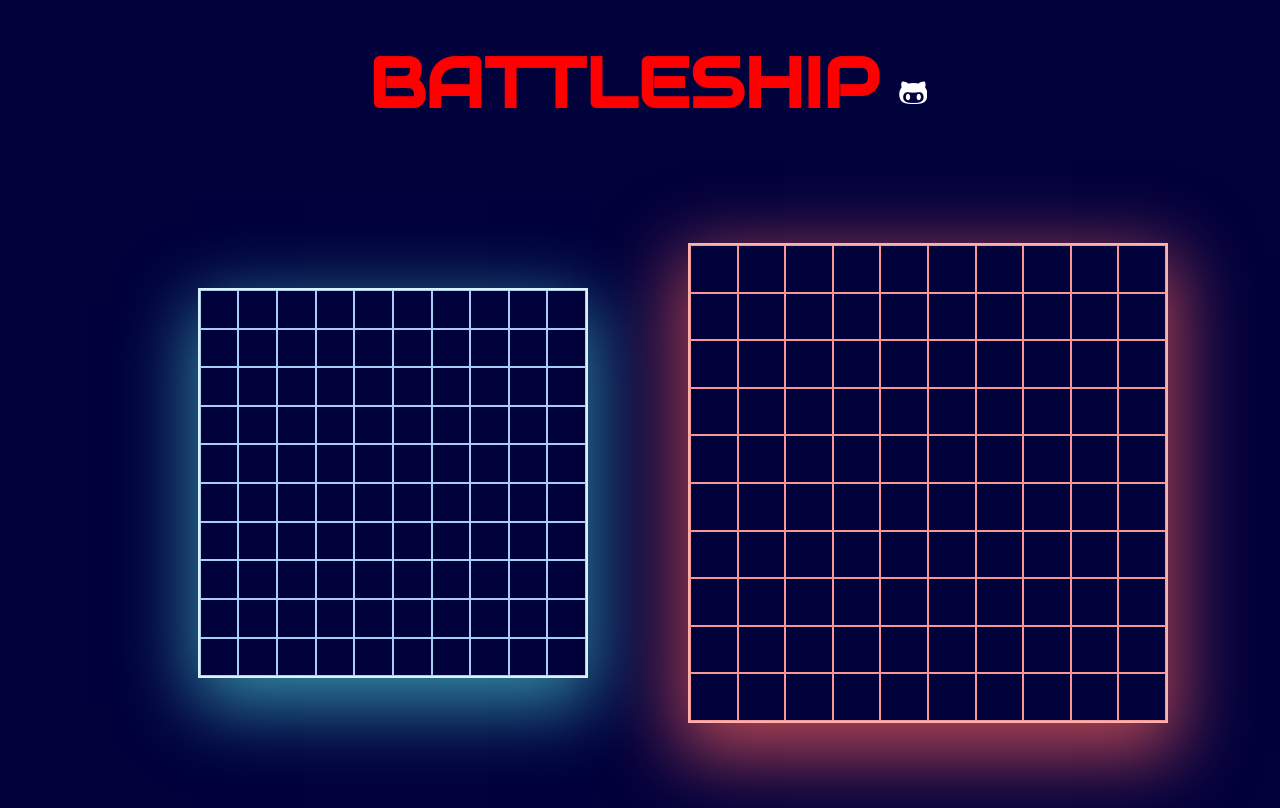
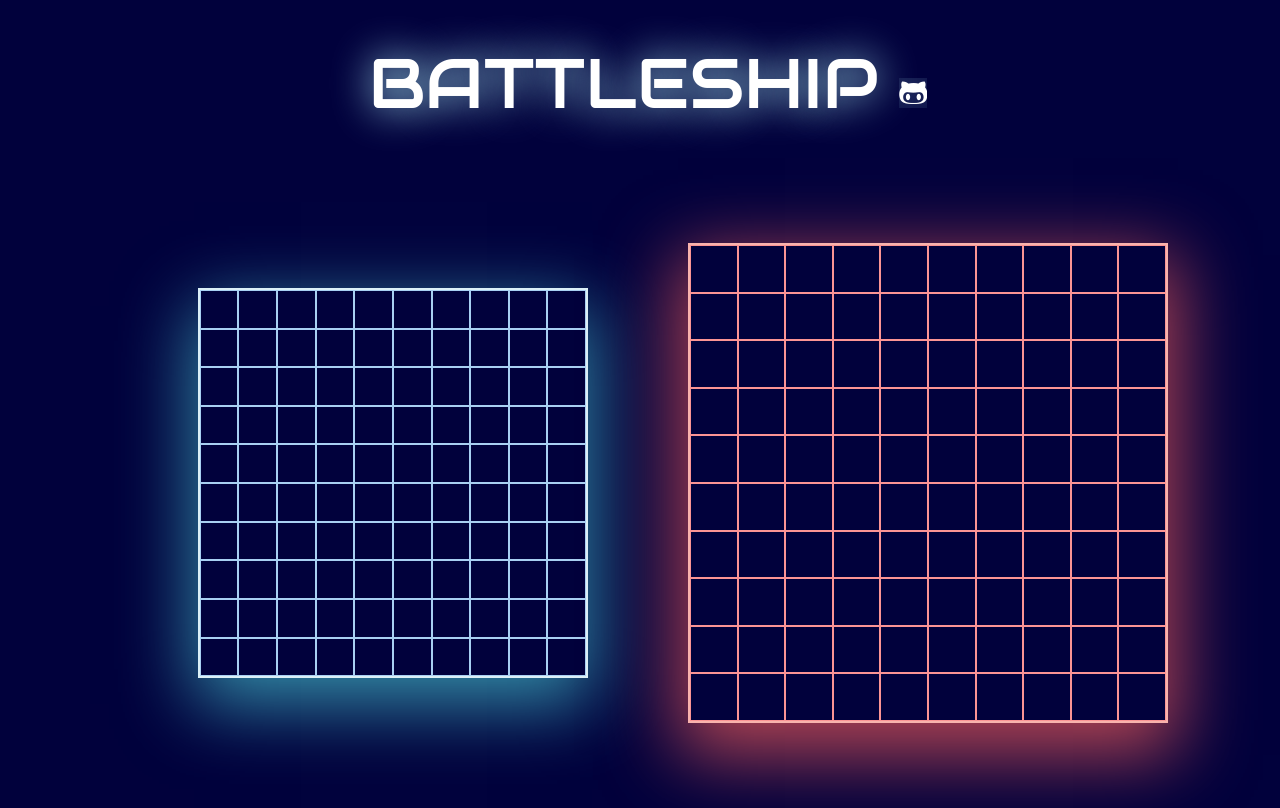
Before and after one commit to paulvu2023/Battleship-Game, a website built with webpack: page dist/index.html in a window 1280 px wide. Built offline with Linux system fonts and the light colour scheme.

Commit message:
Change header color and add glowing text effect

```diff
--- a/src/styles.css
+++ b/src/styles.css
@@ -21,8 +21,8 @@
   align-items: center;
   gap: 20px;
   font-size: 70px;
-  font-weight: 800;
-  color: rgb(255, 0, 0);
+  color: white;
+  text-shadow: 0 0 40px rgb(179, 246, 255);
 }
 
 .fa-github-alt {
```
Also changed, not shown: dist/main.js.
